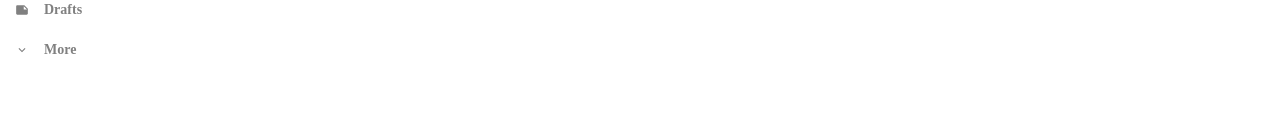
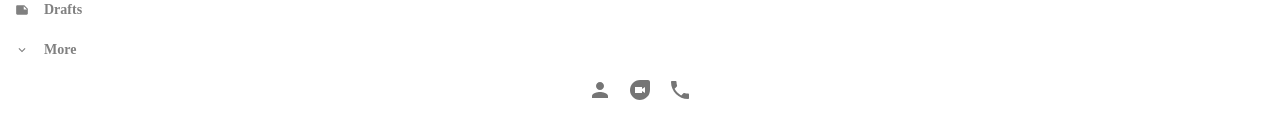
Before and after one commit to Sankaranarayanankm/Gmail-Clone, a React (Create React App) app: page / in a window 1280 px wide. Shown: the part 376-514 px from the top of the page. Built offline with nearby package versions, Linux system fonts and the light colour scheme.

Commit message:
added sidebar footer and completed sidebar section

```diff
--- a/src/Component/Sidebar/Sidebar.css
+++ b/src/Component/Sidebar/Sidebar.css
@@ -7,3 +7,9 @@
   border-radius: 30px !important;
   box-shadow: 0px 2px 5px -2px rgba(0, 0, 0, 0.75);
 }
+
+
+.sidebar__footer{
+  display: flex;
+  justify-content: center;
+}
--- a/src/Component/Sidebar/Sidebar.js
+++ b/src/Component/Sidebar/Sidebar.js
@@ -1,6 +1,6 @@
 import React from "react";
 import "./Sidebar.css";
-import { Button } from "@mui/material";
+import { Button, IconButton } from "@mui/material";
 import AddIcon from "@mui/icons-material/Add";
 import SidebarOptions from "./SidebarOptions";
 import InboxIcon from "@mui/icons-material/Inbox";
@@ -10,6 +10,9 @@ import LabelImportantIcon from "@mui/icons-material/LabelImportant";
 import NearMeIcon from "@mui/icons-material/NearMe";
 import NoteIcon from "@mui/icons-material/Note";
 import ExpandMoreIcon from "@mui/icons-material/ExpandMore";
+import PersonIcon from "@mui/icons-material/Person";
+import DuoIcon from "@mui/icons-material/Duo";
+import PhoneIcon from "@mui/icons-material/Phone";
 
 const Sidebar = () => {
   return (
@@ -25,6 +28,20 @@ const Sidebar = () => {
       <SidebarOptions Icon={NearMeIcon} title="Sent" number={5} />
       <SidebarOptions Icon={NoteIcon} title="Drafts" number={2} />
       <SidebarOptions Icon={ExpandMoreIcon} title="More" number={26} />
+
+      <div className="sidebar__footer">
+        <div className="sidebar__footerIcons">
+          <IconButton>
+            <PersonIcon />
+          </IconButton>
+          <IconButton>
+            <DuoIcon />
+          </IconButton>
+          <IconButton>
+            <PhoneIcon />
+          </IconButton>
+        </div>
+      </div>
     </div>
   );
 };
```
